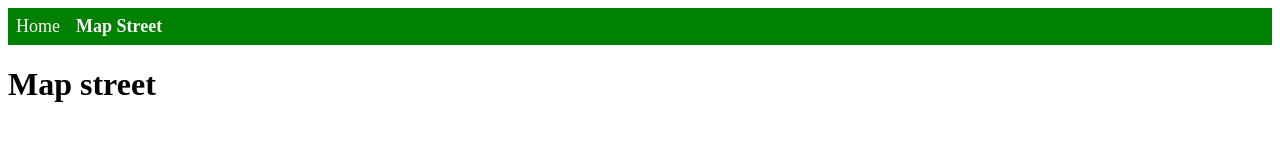
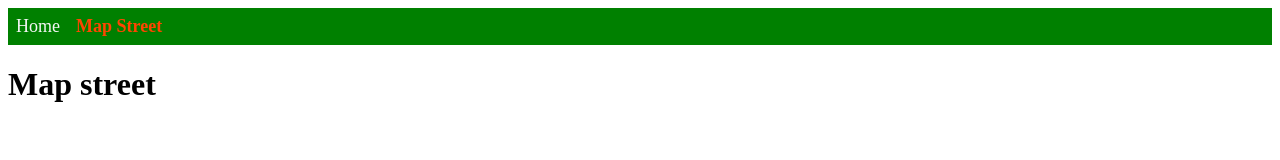
Before and after one commit to Louis-Gonzalez/green-Light, a Nuxt app: page /map-street in a window 1280 px wide. Shown: the top 160 px of the page. Built offline with nearby package versions, Linux system fonts and the light colour scheme.

Commit message:
ADD class with ping specific

```diff
--- a/app/app.vue
+++ b/app/app.vue
@@ -10,3 +10,7 @@ import Navbar from "~/components/Navbar.vue";
     </NuxtLayout>
   </div>
 </template>
+
+<style>
+
+</style>
--- a/app/components/Navbar.vue
+++ b/app/components/Navbar.vue
@@ -47,8 +47,11 @@ const routeList = [
   color: whitesmoke;
   font-size: large;
 }
-.active-link {
+
+.navbar a.active-link {
+  color: orangered;
   font-weight: bold;
-  color: orangered;
+  font-size: large;
+  text-decoration: none;
 }
 </style>
```
